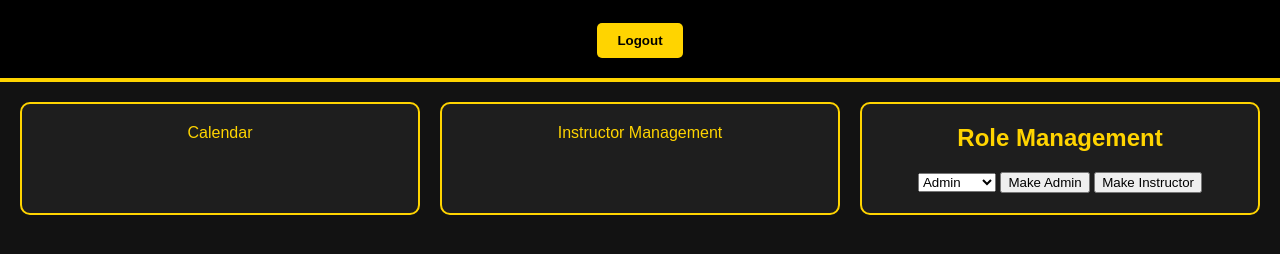
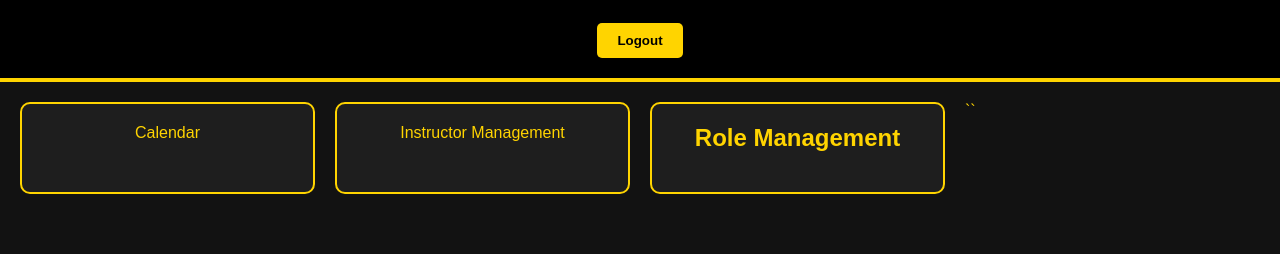
Before and after one commit to dpbueno106-cyber/techub, a plain HTML site: page adminDashboard.html in a window 1280 px wide. Shown: the part 60-314 px from the top of the page. Drawn offline with Linux system fonts and the light colour scheme; no server answers.

Commit message:
Update adminDashboard.html

```diff
--- a/adminDashboard.html
+++ b/adminDashboard.html
@@ -26,18 +26,11 @@
 
     </div>
 
-    <!-- Admin Role Management -->
-    <div class="card admin-tools">
-      <h2>Role Management</h2>
-
-      <select onchange="updateRole(uid, this.value)">
-  <option value="admin">Admin</option>
-  <option value="instructor">Instructor</option>
-</select>
-
-      <button id="makeAdmin">Make Admin</button>
-      <button id="makeInstructor">Make Instructor</button>
-    </div>
+<div class="card">
+  <h2>Role Management</h2>
+  <div id="userList"></div>
+</div>
+``
 
   </main>
 
```
